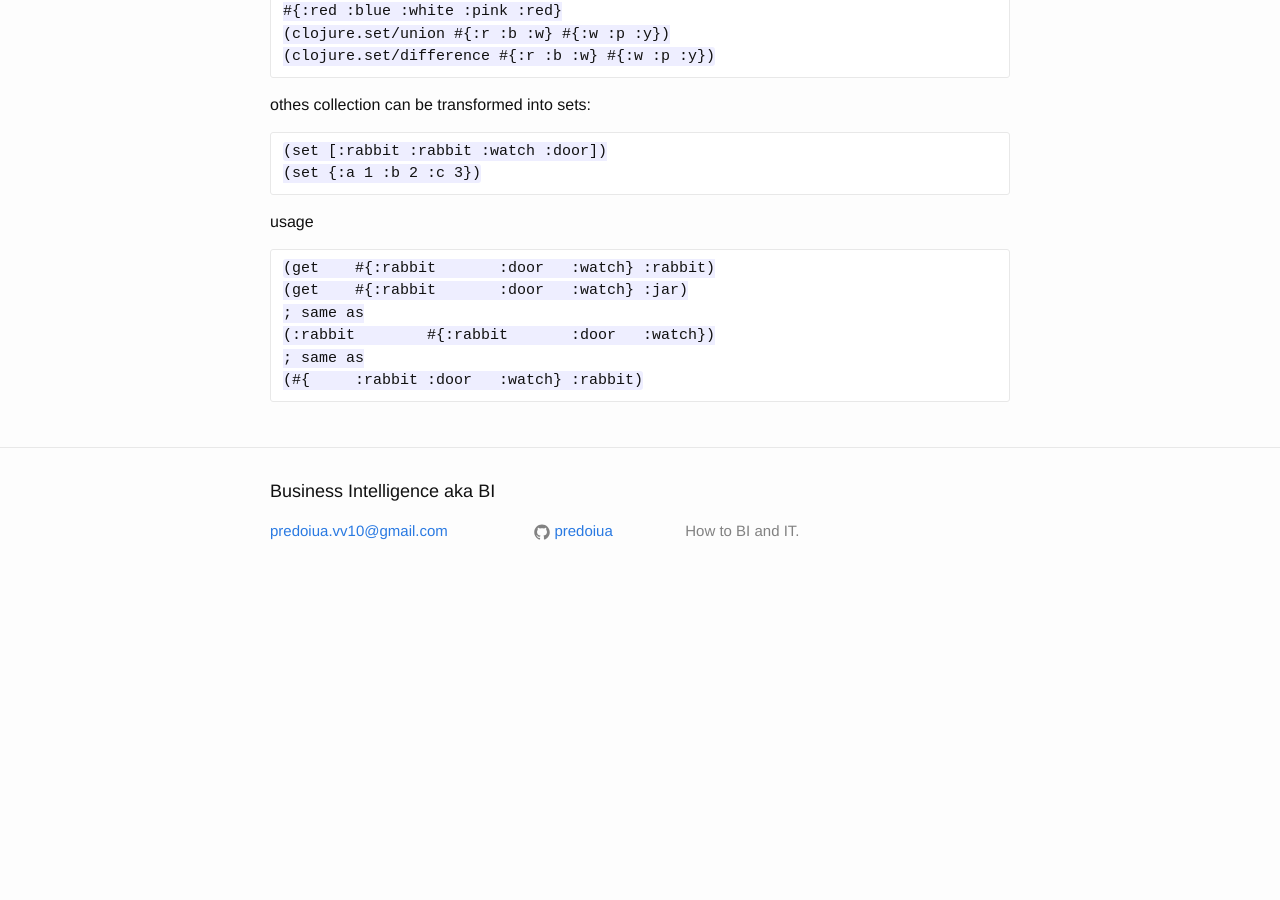
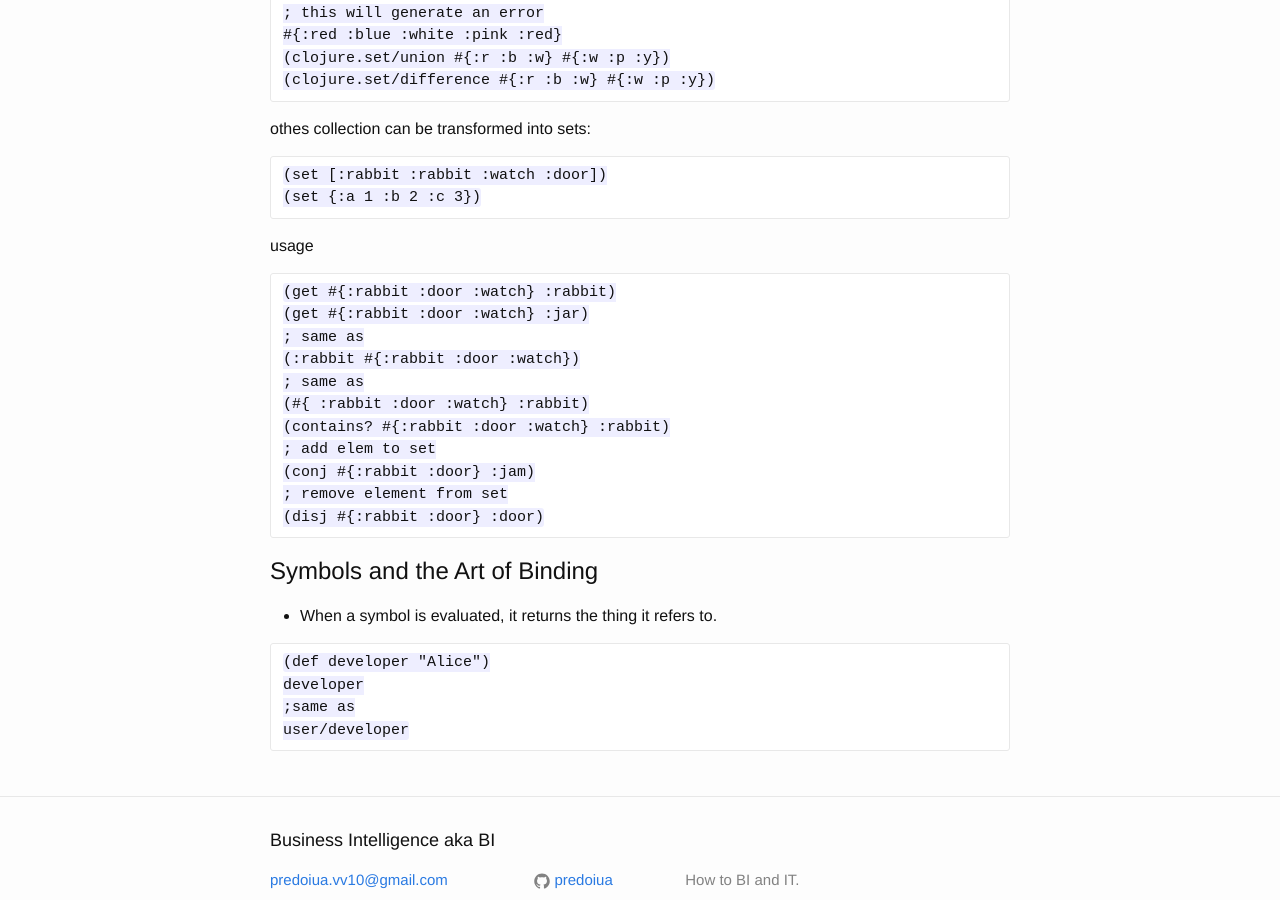
Before and after one commit to predoiua/predoiua.github.io, a Jekyll site: the page built from tutorials/clojure/living_clojure/index.md, in a window 1280 px wide and 900 px high, scrolled down 2541 px. Built offline with Jekyll 4.4.1, drawn with Linux system fonts in a browser that asks for light colours; before the commit the page ends 3143 px from its top, so only the background shows below that; some of the changed text lies outside the part shown.

Commit message:
living clojure

```diff
--- a/tutorials/clojure/living_clojure/index.md
+++ b/tutorials/clojure/living_clojure/index.md
@@ -132,10 +132,26 @@
 usage
 
 ~~~
-(get	#{:rabbit	:door	:watch}	:rabbit)
-(get	#{:rabbit	:door	:watch}	:jar)
+(get #{:rabbit :door :watch} :rabbit)
+(get #{:rabbit :door :watch} :jar)
 ; same as
-(:rabbit	#{:rabbit	:door	:watch})
+(:rabbit #{:rabbit :door :watch})
 ; same as
-(#{	:rabbit	:door	:watch}	:rabbit)
+(#{ :rabbit :door :watch} :rabbit)
+(contains? #{:rabbit :door :watch} :rabbit)
+; add elem to set
+(conj #{:rabbit :door} :jam)
+; remove element from set
+(disj #{:rabbit :door} :door)
 ~~~
+
+## Symbols and the Art of Binding
+
+- When a symbol is evaluated, it returns the thing it refers to.
+
+~~~
+(def developer "Alice")
+developer
+;same as
+user/developer
+~~~
```
